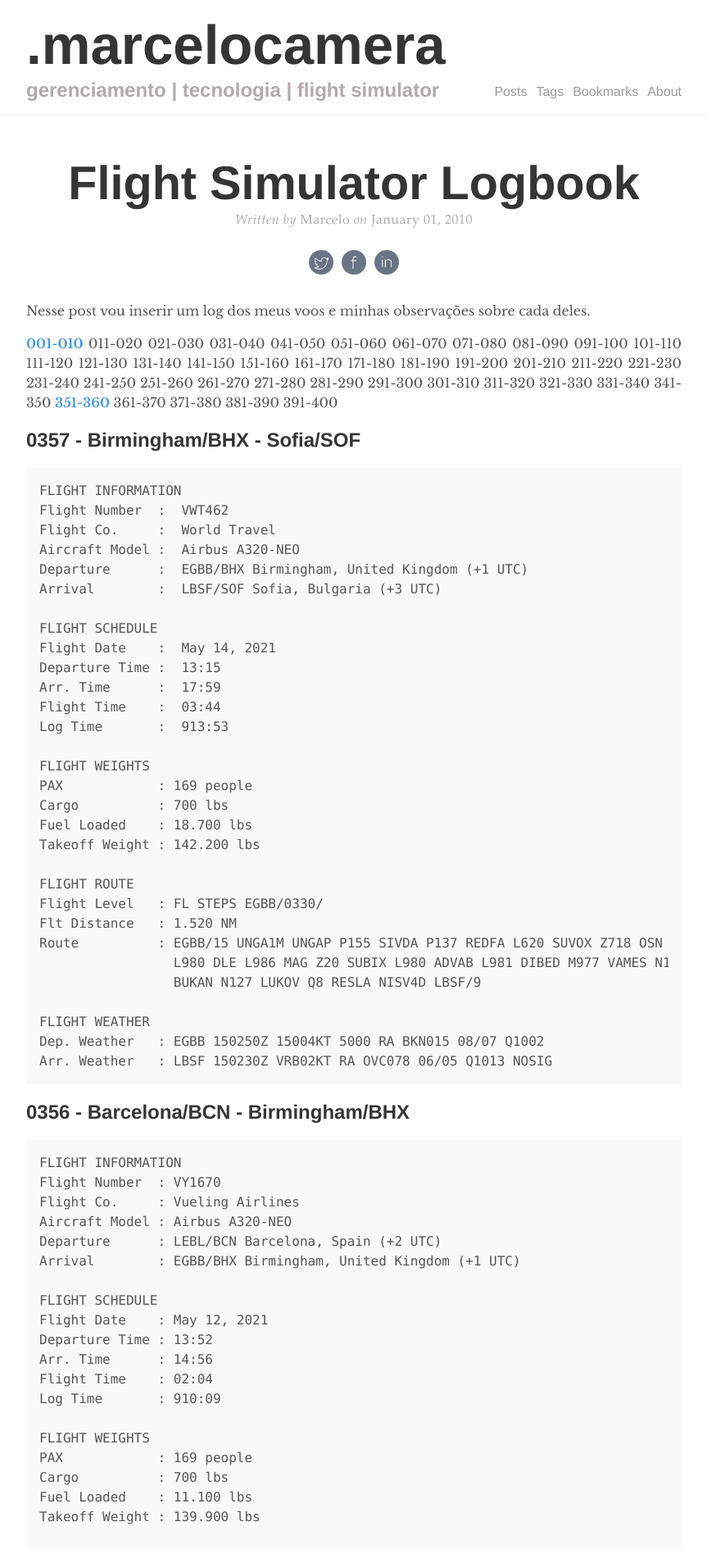
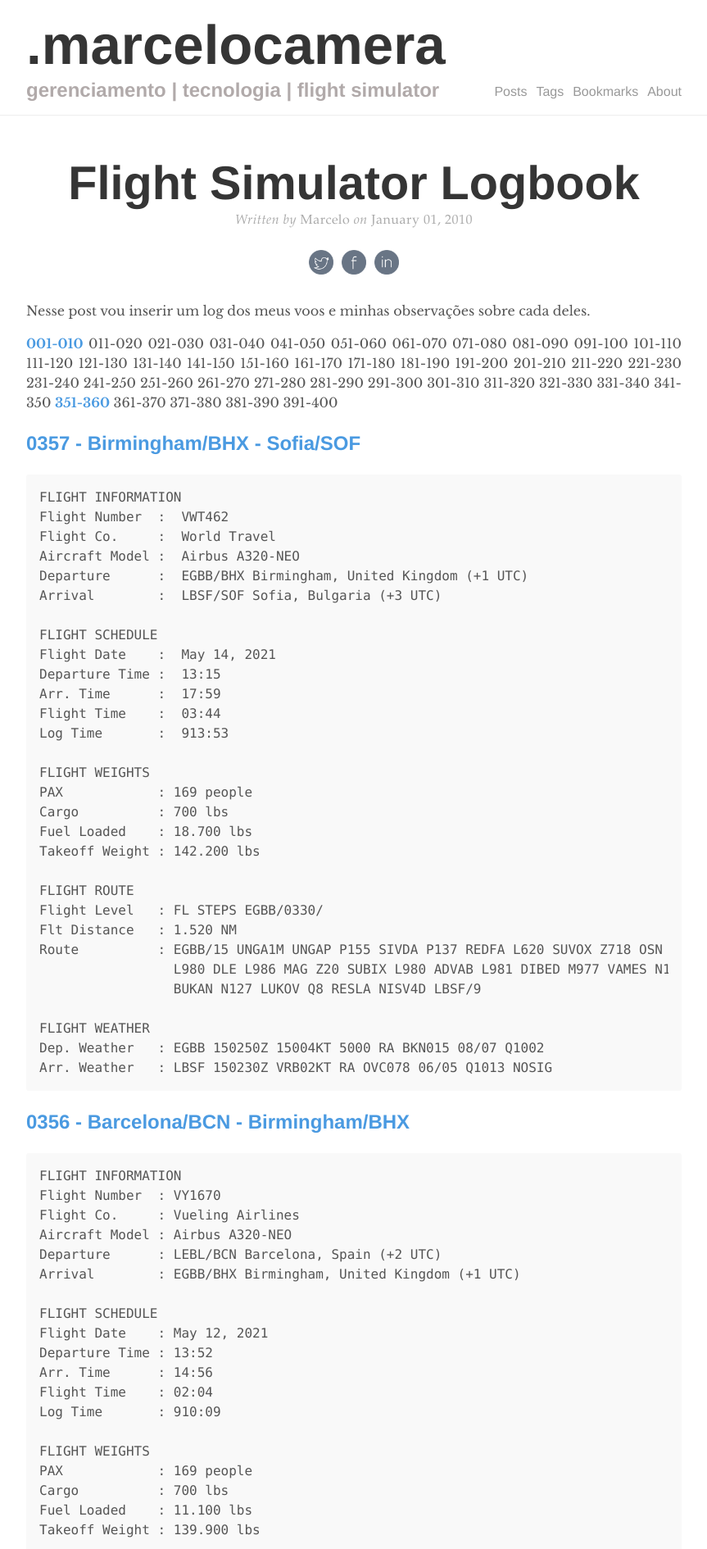
Before and after one commit to marcelocamera/marcelocamera.github.io, a Jekyll site: the page built from _posts/2010-01-01-flight-logbook.md, in a window 1280 px wide. Shown: the top 1890 px of the page at 82% size, without its empty margins (208-1071 px from the left). Built offline with Jekyll 4.4.1, drawn with Linux system fonts in a browser that asks for light colours; comment, search, counter and statistics services are not loaded.

Commit message:
Update 2010-01-01-flight-logbook.md

```diff
--- a/_posts/2010-01-01-flight-logbook.md
+++ b/_posts/2010-01-01-flight-logbook.md
@@ -9,14 +9,15 @@ excerpt_separator: <!--more-->
 Nesse post vou inserir um log dos meus voos e minhas observações sobre cada deles.
 <!--more-->
 <section id ="top"></section>
-<a href="#001"><b>001-010</b></a> 011-020 021-030 031-040 041-050 051-060 061-070 071-080 081-090 091-100
+<a href="#010"><b>001-010</b></a> 011-020 021-030 031-040 041-050 051-060 061-070 071-080 081-090 091-100
 101-110 111-120 121-130 131-140 141-150 151-160 161-170 171-180 181-190 191-200
 201-210 211-220 221-230 231-240 241-250 251-260 261-270 271-280 281-290 291-300
-301-310 311-320 321-330 331-340 341-350 <a href="#351"><b>351-360</b></a> 361-370 371-380 381-390 391-400
+301-310 311-320 321-330 331-340 341-350 <a href="#360"><b>351-360</b></a> 361-370 371-380 381-390 391-400
 
-<!--- De 351 a 360 --->
-<section id ="351"></section>
-## 0357 - Birmingham/BHX - Sofia/SOF
+<!--- Até 360 --->
+<section id ="360"></section>
+<!--- 0357 --->
+## <a href="#top"><b>0357 - Birmingham/BHX - Sofia/SOF</b></a>
 {% highlight markdown %}
 FLIGHT INFORMATION
 Flight Number  :  VWT462
@@ -50,7 +51,8 @@ Dep. Weather   : EGBB 150250Z 15004KT 5000 RA BKN015 08/07 Q1002
 Arr. Weather   : LBSF 150230Z VRB02KT RA OVC078 06/05 Q1013 NOSIG
 {% endhighlight %}
 
-## 0356 - Barcelona/BCN - Birmingham/BHX
+<!--- 0356 --->
+## <a href="#top"><b>0356 - Barcelona/BCN - Birmingham/BHX</b></a>
 {% highlight markdown %}
 FLIGHT INFORMATION
 Flight Number  : VY1670
@@ -83,7 +85,8 @@ Dep. Weather   : LEBL 130230Z 31007KT CAVOK 17/06 Q1013 NOSIG
 Arr. Weather   : EGBB 130250Z 04004KT RA OVC010 09/07 Q1007
 {% endhighlight %}
 
-## 0355 - Amsterdan/AMS - Barcelona/BCN
+<!--- 0355 --->
+## <a href="#top"><b>0355 - Amsterdan/AMS - Barcelona/BCN</b></a>
 {% highlight markdown %}
 FLIGHT INFORMATION
 Flight Number  : KL1681
@@ -116,9 +119,10 @@ Dep. Weather   : EHAM 120255Z 23003KT FEW020 08/06 Q1010 NOSIG
 Arr. Weather   : LEBL 120300Z 33008KT 9999 FEW025 11/08 Q1017 NOSIG
 {% endhighlight %}
 
-<!--- De 001 a 010 --->
-<section id ="001"></section>
-## 0004 - New York/JFK - Chicago/ORD
+<!--- Até 010 --->
+<section id ="010"></section>
+<!--- 0004 --->
+## <a href="#top"><b>0004 - New York/JFK - Chicago/ORD</b></a>
 {% highlight markdown %}
 FLIGHT INFORMATION
 Flight Number  : AA2270
@@ -150,7 +154,8 @@ Dep. Weather   : KJFK 082051Z 28013KT 10SM SCT047 BKN060 M04/M18 A3035
 Arr. Weather   : KORD 090051Z 18008KT 10SM SCT120 BKN150 OVC200 M10/M17 A3052
 {% endhighlight %}
 
-## 0003 - Charlotte/CLT - New York/JFK
+<!--- 0003 --->
+## <a href="#top"><b>0003 - Charlotte/CLT - New York/JFK</b></a>
 {% highlight markdown %}
 FLIGHT INFORMATION
 Flight Number  : AA1972
@@ -182,7 +187,8 @@ Dep. Weather   : KCLT 012052Z 09005KT 2SM -RA BR OVC004 09/08 A3018
 Arr. Weather   : KJFK 012351Z 00000KT 10SM CLR 06/M09 A3036
 {% endhighlight %}
 
-## 0002 - Saint Louis/STL - Charlotte/CLT
+<!--- 0002 --->
+## <a href="#top"><b>0002 - Saint Louis/STL - Charlotte/CLT</b></a>
 {% highlight markdown %}
 FLIGHT INFORMATION
 Flight Number  : AA1823
@@ -214,6 +220,7 @@ Dep. Weather   : KSTL 011451Z 29006KT 10SM FEW250 00/M04 A3009
 Arr. Weather   : KCLT 011451Z 24006KT 2SM BR SCT002 OVC014 06/05 A3021
 {% endhighlight %}
 
+<!--- 0001 --->
 ## <a href="#top"><b>0001 - Phoenix/PHX - Saint Louis/STL</b></a>
 {% highlight markdown %}
 FLIGHT INFORMATION
```
